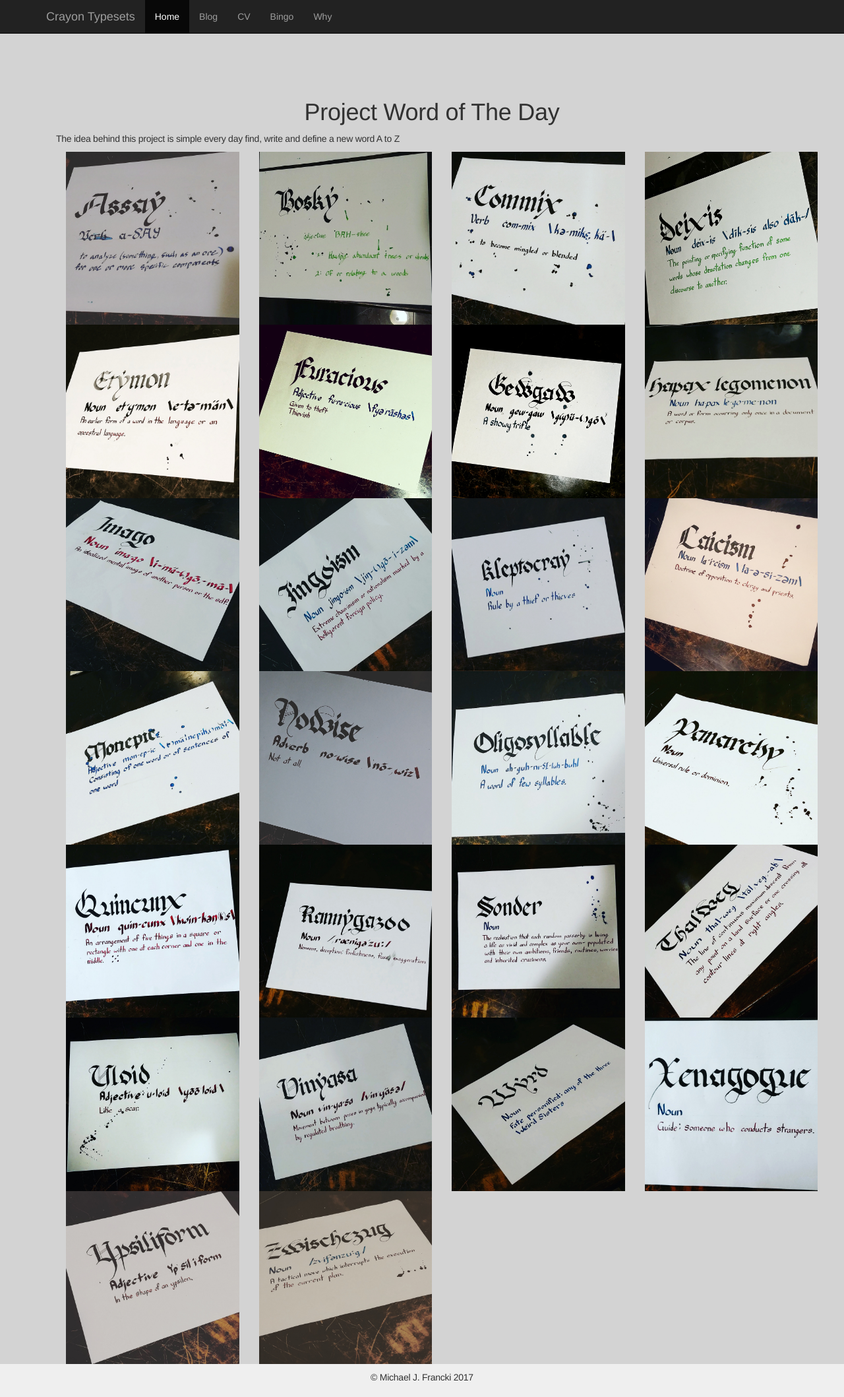
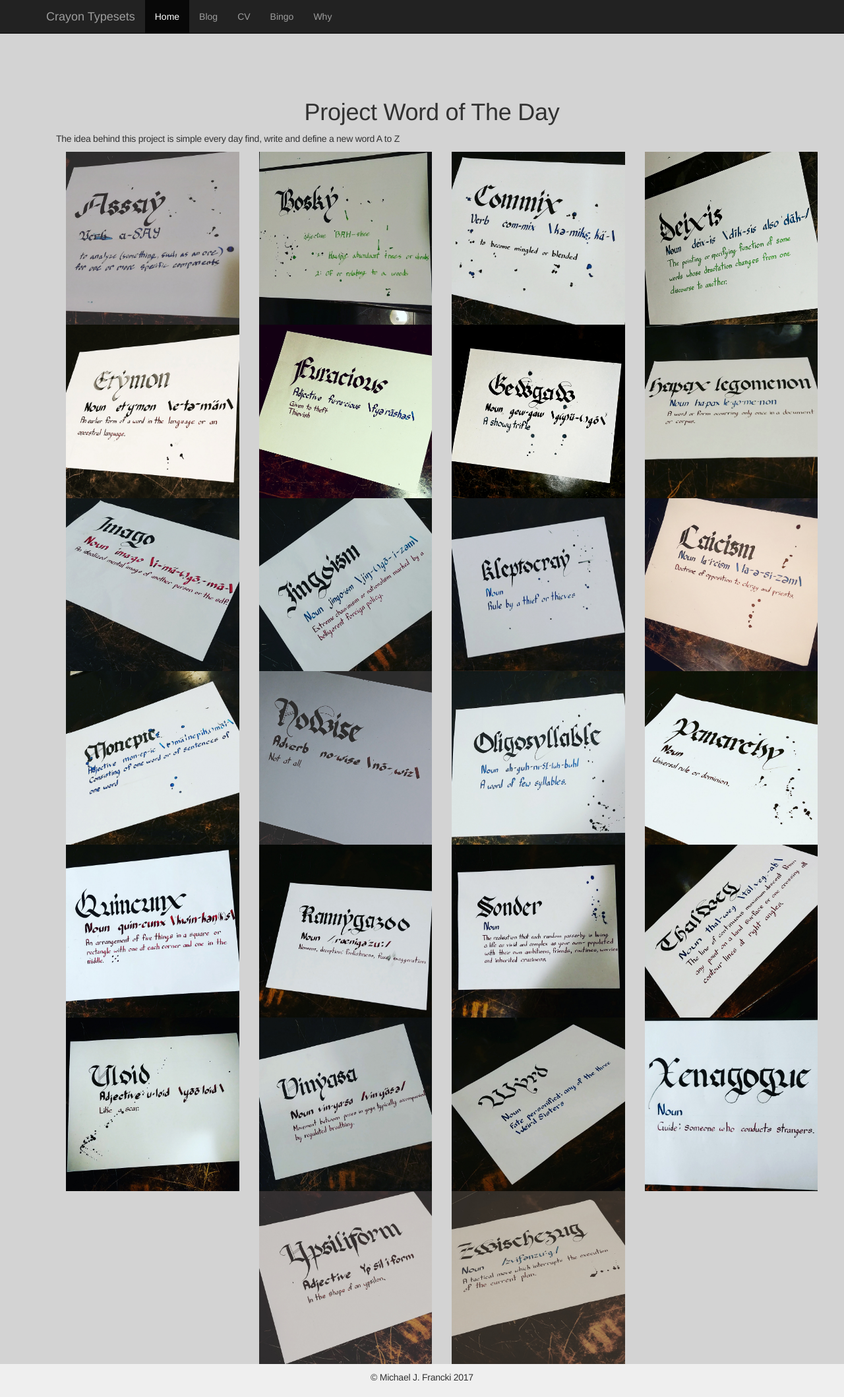
Before and after one commit to mjfrancki/mjfrancki.github.io, a Jekyll site: the page built from _posts/2017-09-13-WOD.markdown, in a window 1280 px wide. Shown: the whole page at 66% size. Built offline with Jekyll 4.4.1, drawn with Linux system fonts in a browser that asks for light colours; nearby versions of some CDN libraries.

Commit message:
WOD blog post

```diff
--- a/_posts/2017-09-13-WOD.markdown
+++ b/_posts/2017-09-13-WOD.markdown
@@ -57,6 +57,7 @@ The idea behind this project is simple every day find, write and define a new wo
     </div>
 
     <div class="row">
+        <div class="col-md-3 col-sm-4 col-xs-6"><img class="img-responsive" src="" /></div>
         <div class="col-md-3 col-sm-4 col-xs-6"><img class="img-responsive" src="/assets/WODphotes/ypsiliform.jpg" /></div>
         <div class="col-md-3 col-sm-4 col-xs-6"><img class="img-responsive" src="/assets/WODphotes/zwischezug.jpg" /></div>
 
```
